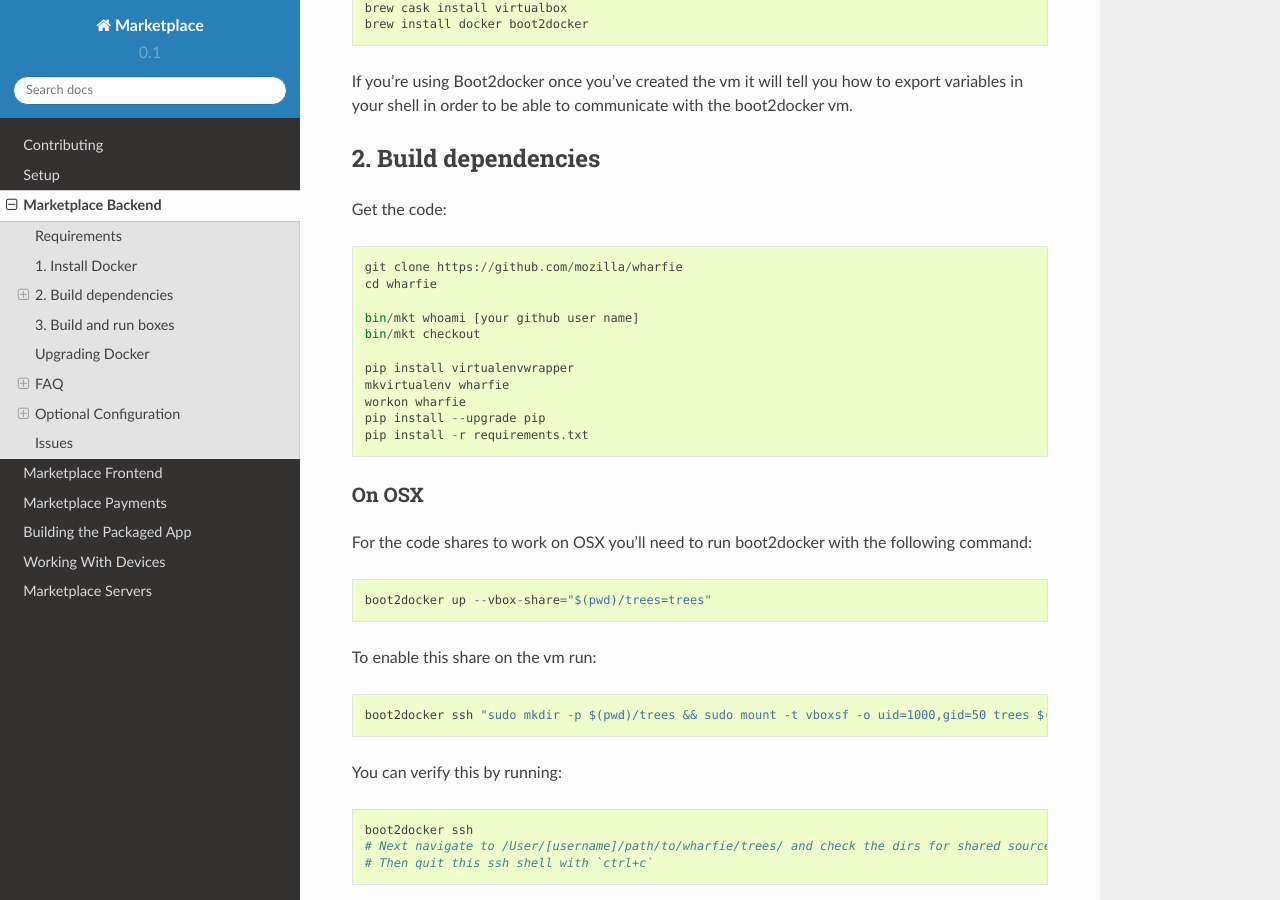
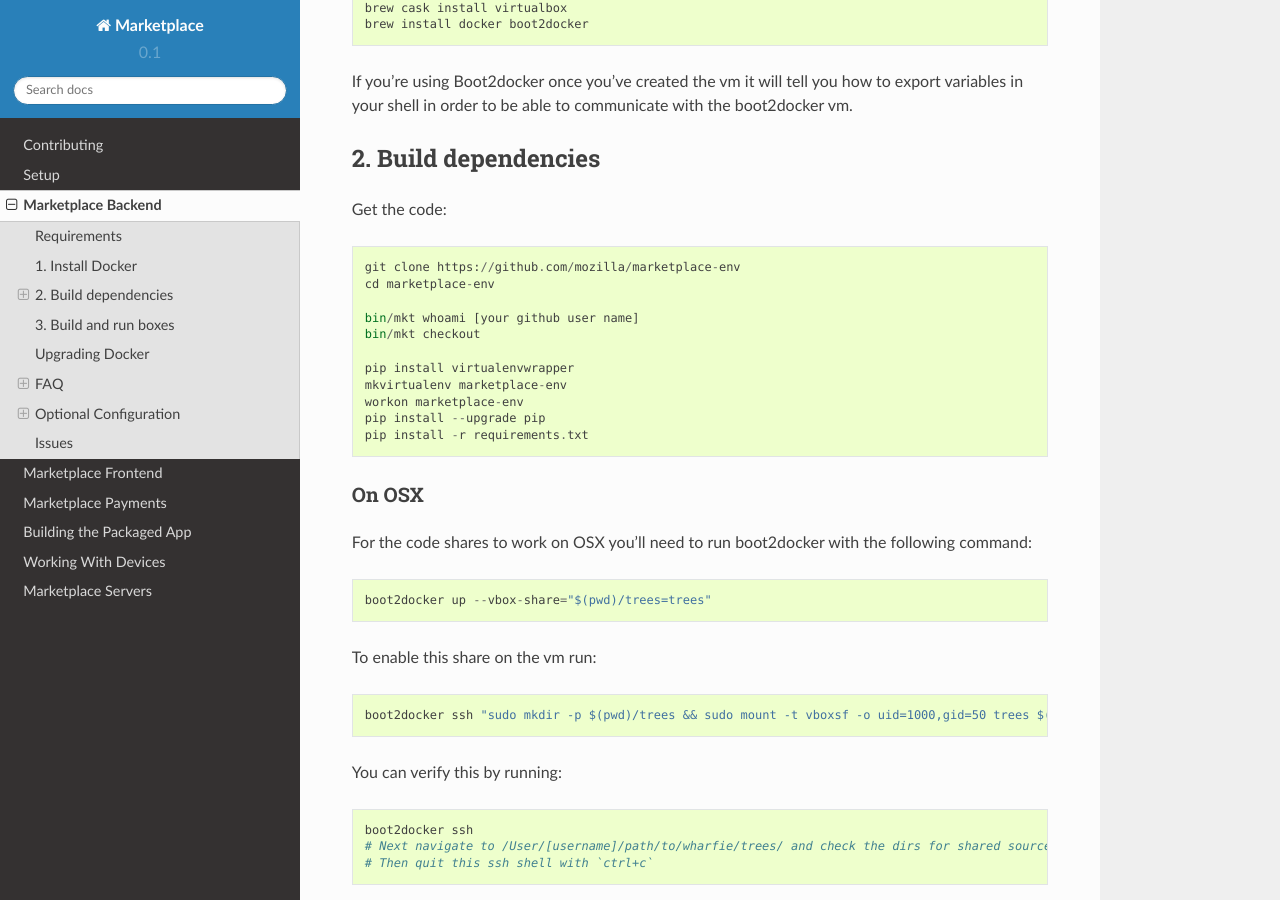
Before and after one commit to mozilla/marketplace-docs, a Sphinx documentation site: the page built from docs/topics/backend.rst, in a window 1280 px wide and 900 px high, scrolled down 888 px. Built offline with Sphinx 7.4.7 and the Read the Docs theme 2.0.0, drawn with Linux system fonts in a browser that asks for light colours; some of the changed text lies outside the part shown.

Commit message:
wharfie rename update

```diff
--- a/docs/topics/backend.rst
+++ b/docs/topics/backend.rst
@@ -50,15 +50,15 @@
 
 Get the code::
 
-    git clone https://github.com/mozilla/wharfie
-    cd wharfie
+    git clone https://github.com/mozilla/marketplace-env
+    cd marketplace-env
 
     bin/mkt whoami [your github user name]
     bin/mkt checkout
 
     pip install virtualenvwrapper
-    mkvirtualenv wharfie
-    workon wharfie
+    mkvirtualenv marketplace-env
+    workon marketplace-env
     pip install --upgrade pip
     pip install -r requirements.txt
 
@@ -161,7 +161,7 @@
 If you see something like the following on boot2docker/docker::
 
   Cannot start container c44d451fcb58853bd9ef6d13ba4edf100817fce75bbfe7f9c814d68a708d82e3: setup
-  mount namespace bind mounts stat /Users/whatevar/git/wharfie/trees/spartacus: no such file or directory
+  mount namespace bind mounts stat /Users/whatevar/git/marketplace-env/trees/spartacus: no such file or directory
 
 or something like this::
 
--- a/docs/topics/setup.rst
+++ b/docs/topics/setup.rst
@@ -71,6 +71,10 @@
   `signer source <https://github.com/mozilla/apk-signer>`_,
   `signer docs <http://apk-signer.readthedocs.org/>`_.
 
+* **marketplace-env**: automated Marketplace backend setup using Docker.
+  Uses Docker and fig -
+  `source <https://github.com/mozilla/marketplace-env>`_
+
 Frontend (Javascript)
 ~~~~~~~~~~~~~~~~~~~~~
 
@@ -130,7 +134,7 @@
 .. image:: ../img/configuration.png
 
 You can find an example configuration file in
-`our Docker repository <https://github.com/mozilla/wharfie/blob/master/images/nginx/nginx.conf>`_.
+`our Docker repository <https://github.com/mozilla/marketplace-env/blob/master/images/nginx/nginx.conf>`_.
 
 Default Ports
 ~~~~~~~~~~~~~
```
